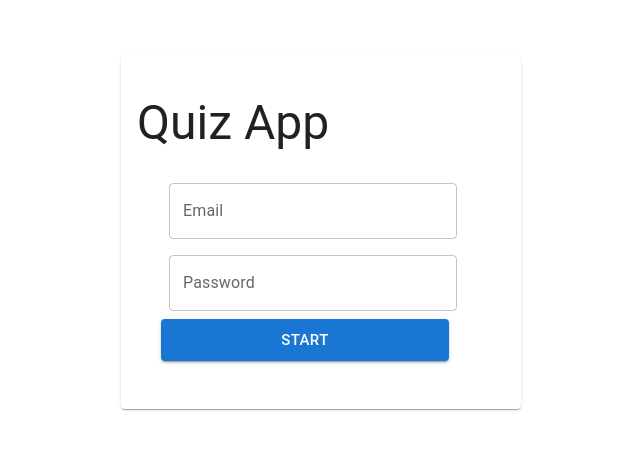
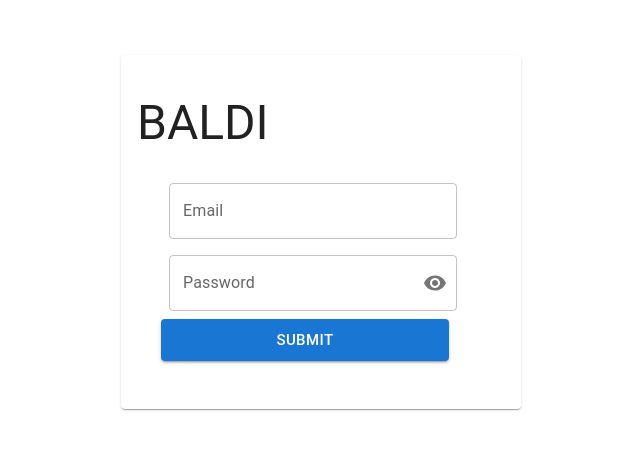
Before and after one commit to Euaell/Web5, a React (Create React App) app: page /login in a window 1280 px wide. Shown: the part 168-618 px from the top of the page, without its empty margins (319-959 px from the left). Built offline with nearby package versions, Linux system fonts and the light colour scheme; a web font is replaced by a local one.

Commit message:
Login and Logout Done

```diff
--- a/public/index.html
+++ b/public/index.html
@@ -15,7 +15,7 @@
     <link rel="preconnect" href="https://fonts.gstatic.com" crossorigin>
     <link href="https://fonts.googleapis.com/css2?family=Akshar:wght@300;400;500;700&display=swap" rel="stylesheet">
 
-    <title>Quiz App</title>
+    <title>Central Water Management</title>
   </head>
   <body>
     <noscript>You need to enable JavaScript to run this app.</noscript>
--- a/src/App.js
+++ b/src/App.js
@@ -15,6 +15,7 @@ function App() {
 					<Route path="home" element={<Home />} />
 				</Route>
 			</Route>
+			<Route path="*" element={<h1>404: Not Found</h1>} />
 		</Routes>
     </BrowserRouter>
     // <div className="App">
--- a/src/api/index.js
+++ b/src/api/index.js
@@ -43,7 +43,8 @@ export const ENDPOINTS = {
     user: {
         get: {
             all: "users",
-            byId: "users/"
+            byId: "users/",
+            logout: "users/logout"
         },
         post: {
             create: "users/create",
--- a/src/components/Layout.js
+++ b/src/components/Layout.js
@@ -3,14 +3,21 @@ import React from 'react'
 import { Outlet } from 'react-router';
 import { useNavigate } from "react-router-dom";
 import useStateContext from '../hooks/useStateContext';
+import {createAPIEndpoint, ENDPOINTS} from "../api";
 
 export default function Layout() {
-    const {resetContext} = useStateContext();
+    const {resetUser} = useStateContext();
     const navigate = useNavigate();
 
     const logout = () => {
-        resetContext();
-        navigate("/");
+        resetUser();
+        createAPIEndpoint(ENDPOINTS.user.get.logout)
+            .fetch()
+            .then(res => {
+                console.log(res.data);
+                navigate("/login");
+            })
+            .catch(err => console.log(err));
     }
 
   return (
@@ -21,7 +28,7 @@ export default function Layout() {
                 variant='h4'
                 align='center'
                 sx={{flexGrow: 1}}>
-                  Quiz App
+                  Central Water Management System
               </Typography>
               <Button sx={{color: "red"}} onClick={logout}>Logout</Button>
           </Toolbar>
--- a/src/components/Login.js
+++ b/src/components/Login.js
@@ -1,10 +1,23 @@
 import React, { useEffect } from 'react';
-import { Button, TextField, Box, Card, CardContent, Typography } from '@mui/material';
+import {
+    Button,
+    TextField,
+    Box,
+    Card,
+    CardContent,
+    Typography,
+    FormControl,
+    InputLabel,
+    OutlinedInput, InputAdornment, IconButton, FormHelperText
+} from '@mui/material';
 import Center from './Helpers/Center';
 import useForm from '../hooks/useForm';
 import { createAPIEndpoint, ENDPOINTS } from '../api';
 import useStateContext from '../hooks/useStateContext';
 import { useNavigate } from "react-router-dom";
+
+import Visibility from '@mui/icons-material/Visibility';
+import VisibilityOff from '@mui/icons-material/VisibilityOff';
 
 const getFreshModel = () => ({
     email: "",
@@ -12,9 +25,16 @@ const getFreshModel = () => ({
 })
 
 export default function Login() {
+    const [showPassword, setShowPassword] = React.useState(false);
+
+    const handleClickShowPassword = () => setShowPassword((show) => !show);
 
     const { user, setUser, resetUser } = useStateContext();
     const navigate = useNavigate();
+
+    const handleMouseDownPassword = (event) => {
+        event.preventDefault();
+    };
 
 
     const {
@@ -31,18 +51,16 @@ export default function Login() {
 
 
     const login = e => {
-        e.preventDefault();
+        e.preventDefault()
         if (validate())
             createAPIEndpoint(ENDPOINTS.user.post.login)
                 .post(values)
                 .then(res => {
                     setUser(res.data);
                     console.log(res.data);
-                    // setUser({participantId: res.data.participantId});
                     navigate("/home");
                 })
-                .catch(err => console.log("Bad Login: ", err));
-        // console.log(errors)
+                .catch(err => console.log("Bad Login: ", err))
     }
 
     const validate = () => {
@@ -59,7 +77,7 @@ export default function Login() {
             <CardContent>
                 <Typography variant="h3"
                         sx ={{my: 3}}>
-                            Quiz App
+                            BALDI
                         </Typography>
                 <Box sx={{
                     m: 3,
@@ -77,20 +95,52 @@ export default function Login() {
                             onChange={handleInputChange}
                             {...(errors.email && {error: true, helperText: errors.email})}
                             />
-                        <TextField
-                            label="Password"
+
+                        {/*<TextField*/}
+                        {/*    label="Password"*/}
+                        {/*    name="password"*/}
+                        {/*    value={values.password}*/}
+                        {/*    type="password"*/}
+                        {/*    variant="outlined"*/}
+                        {/*    onChange={handleInputChange}*/}
+                        {/*    {...(errors.password && {error: true, helperText: errors.password})}*/}
+                        {/*/>*/}
+                        <FormControl sx={{ m: 1, width: '90%' }} variant="outlined">
+                          <InputLabel htmlFor="outlined-adornment-password">Password</InputLabel>
+                          <OutlinedInput
+                            id="outlined-adornment-password"
                             name="password"
                             value={values.password}
-                            variant="outlined"
+                            type={showPassword ? 'text' : 'password'}
                             onChange={handleInputChange}
                             {...(errors.password && {error: true, helperText: errors.password})}
-                            />
+                            endAdornment={
+                              <InputAdornment position="end">
+                                <IconButton
+                                  aria-label="toggle password visibility"
+                                  onClick={handleClickShowPassword}
+                                  onMouseDown={handleMouseDownPassword}
+                                  edge="end"
+                                >
+                                  {showPassword ? <VisibilityOff /> : <Visibility />}
+                                </IconButton>
+                              </InputAdornment>
+                            }
+                            label="Password"
+                          />
+                          {!!errors.password && (
+                            <FormHelperText error id="accountId-error">
+                              {errors.password}
+                            </FormHelperText>
+                          )}
+                        </FormControl>
+
                         <Button
                             type='submit'
                             variant='contained'
                             size='large'
                             sx={{width: '90%'}}
-                            >Start</Button>
+                            >Submit</Button>
                     </form>
                 </Box>
             </CardContent>
```
Also changed, not shown: public/result.png (deleted).
